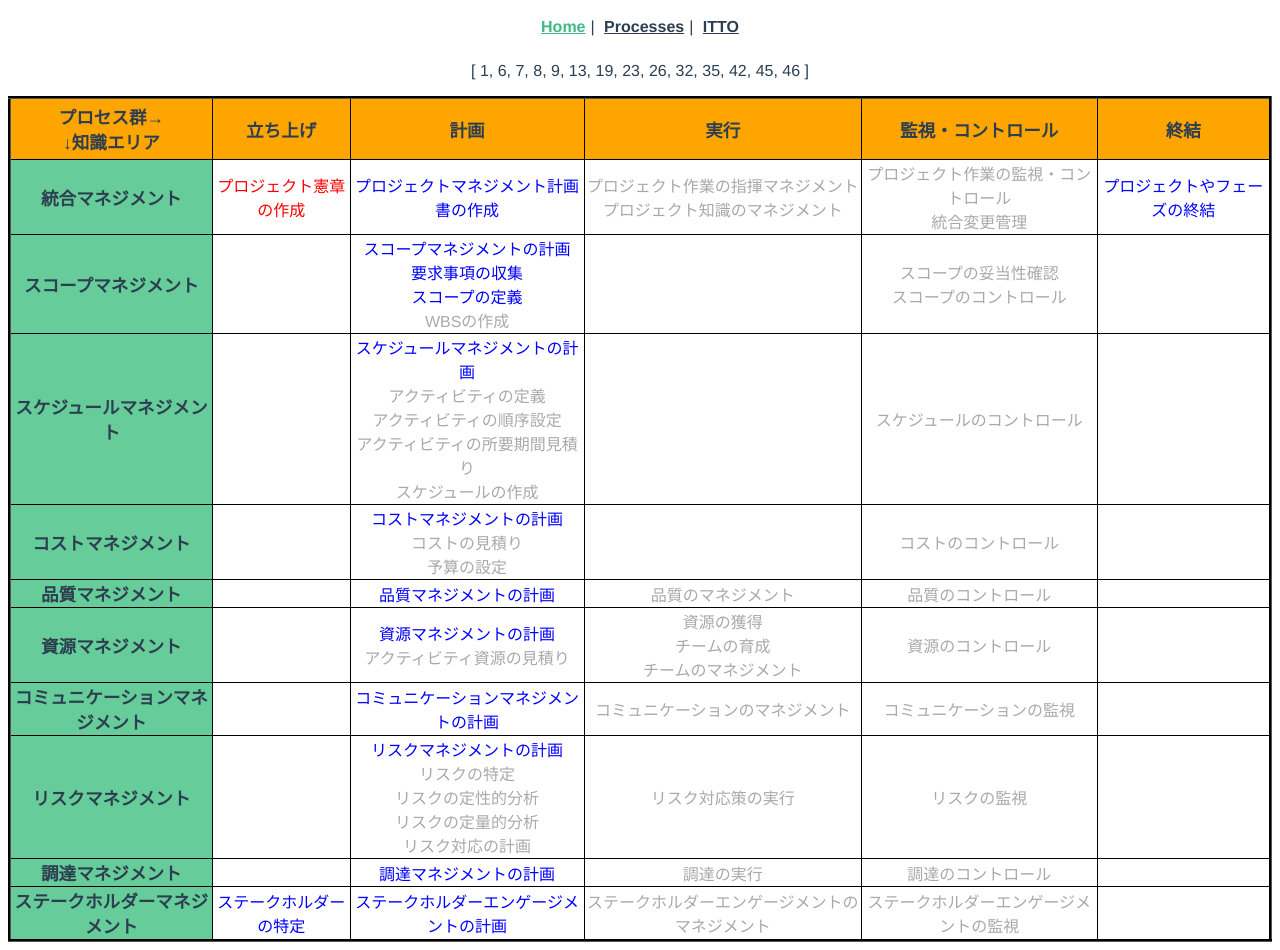
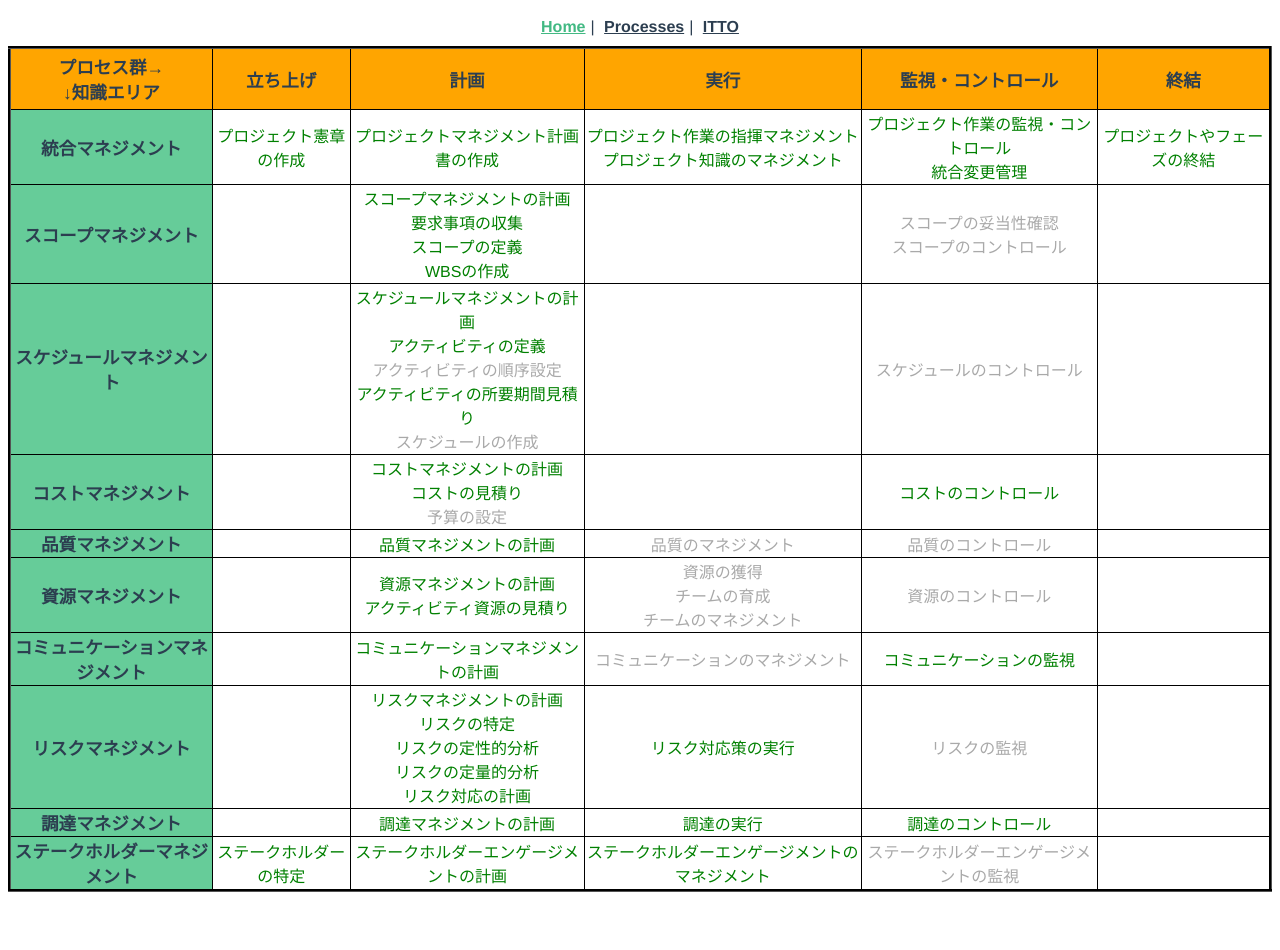
Before and after one commit to codesmith/pmbok-process, a Vue app: page /home in a window 1280 px wide. After the commit the page ends 900 px from the top, so only its background shows below. Built offline with nearby package versions, Linux system fonts and the light colour scheme.

Commit message:
技術とツールを追加

```diff
--- a/src/components/HomeTable.vue
+++ b/src/components/HomeTable.vue
@@ -1,6 +1,5 @@
 <template>
   <div id="hello">
-    <p>{{selectedInputProcesses}}</p>
     <table border="3" style="border-collapse: collapse; border-color:black">
       <thead>
         <tr bgcolor="orange">
@@ -24,6 +23,7 @@
             class="inactive"
             :class="{
               'active': selectedInputProcesses.includes(0),
+              'TandtActive': selectedTandtProcesses.includes(0),
               'OutputActive': selectedOutputProcesses.includes(0)
             }"
           >{{this.$store.state.processesElements[0].name}}</router-link>
@@ -35,6 +35,7 @@
             class="inactive"
             :class="{
               'active': selectedInputProcesses.includes(1),
+              'TandtActive': selectedTandtProcesses.includes(1),
               'OutputActive': selectedOutputProcesses.includes(1)
             }"
           >{{this.$store.state.processesElements[1].name}}</router-link>
@@ -46,6 +47,7 @@
             class="inactive"
             :class="{
               'active': selectedInputProcesses.includes(2),
+              'TandtActive': selectedTandtProcesses.includes(2),
               'OutputActive': selectedOutputProcesses.includes(2)
             }"
           >{{this.$store.state.processesElements[2].name}}</router-link>
@@ -56,6 +58,7 @@
             class="inactive"
             :class="{
               'active': selectedInputProcesses.includes(3),
+              'TandtActive': selectedTandtProcesses.includes(3),
               'OutputActive': selectedOutputProcesses.includes(3)
             }"
           >{{this.$store.state.processesElements[3].name}}</router-link>
@@ -67,6 +70,7 @@
             class="inactive"
             :class="{
               'active': selectedInputProcesses.includes(4),
+              'TandtActive': selectedTandtProcesses.includes(4),
               'OutputActive': selectedOutputProcesses.includes(4)
             }"
           >{{this.$store.state.processesElements[4].name}}</router-link>
@@ -77,6 +81,7 @@
             class="inactive"
             :class="{
               'active': selectedInputProcesses.includes(5),
+              'TandtActive': selectedTandtProcesses.includes(5),
               'OutputActive': selectedOutputProcesses.includes(5)
             }"
           >{{this.$store.state.processesElements[5].name}}</router-link>
@@ -88,6 +93,7 @@
             class="inactive"
             :class="{
               'active': selectedInputProcesses.includes(6),
+              'TandtActive': selectedTandtProcesses.includes(6),
               'OutputActive': selectedOutputProcesses.includes(6)
             }"
           >{{this.$store.state.processesElements[6].name}}</router-link>
@@ -103,6 +109,7 @@
             class="inactive"
             :class="{
               'active': selectedInputProcesses.includes(7),
+              'TandtActive': selectedTandtProcesses.includes(7),
               'OutputActive': selectedOutputProcesses.includes(7)
             }"
           >{{this.$store.state.processesElements[7].name}}</router-link>
@@ -113,6 +120,7 @@
             class="inactive"
             :class="{
               'active': selectedInputProcesses.includes(8),
+              'TandtActive': selectedTandtProcesses.includes(8),
               'OutputActive': selectedOutputProcesses.includes(8)
             }"
           >{{this.$store.state.processesElements[8].name}}</router-link>
@@ -123,6 +131,7 @@
             class="inactive"
             :class="{
               'active': selectedInputProcesses.includes(9),
+              'TandtActive': selectedTandtProcesses.includes(9),
               'OutputActive': selectedOutputProcesses.includes(9)
             }"
           >{{this.$store.state.processesElements[9].name}}</router-link>
@@ -133,6 +142,7 @@
             class="inactive"
             :class="{
               'active': selectedInputProcesses.includes(10),
+              'TandtActive': selectedTandtProcesses.includes(10),
               'OutputActive': selectedOutputProcesses.includes(10)
             }"
           >{{this.$store.state.processesElements[10].name}}</router-link>
@@ -145,6 +155,7 @@
             class="inactive"
             :class="{
               'active': selectedInputProcesses.includes(11),
+              'TandtActive': selectedTandtProcesses.includes(11),
               'OutputActive': selectedOutputProcesses.includes(11)
             }"
           >{{this.$store.state.processesElements[11].name}}</router-link>
@@ -155,6 +166,7 @@
             class="inactive"
             :class="{
               'active': selectedInputProcesses.includes(12),
+              'TandtActive': selectedTandtProcesses.includes(12),
               'OutputActive': selectedOutputProcesses.includes(12)
             }"
           >{{this.$store.state.processesElements[12].name}}</router-link>
@@ -171,6 +183,7 @@
             class="inactive"
             :class="{
               'active': selectedInputProcesses.includes(13),
+              'TandtActive': selectedTandtProcesses.includes(13),
               'OutputActive': selectedOutputProcesses.includes(13)
             }"
           >{{this.$store.state.processesElements[13].name}}</router-link>
@@ -181,6 +194,7 @@
             class="inactive"
             :class="{
               'active': selectedInputProcesses.includes(14),
+              'TandtActive': selectedTandtProcesses.includes(14),
               'OutputActive': selectedOutputProcesses.includes(14)
             }"
           >{{this.$store.state.processesElements[14].name}}</router-link>
@@ -191,6 +205,7 @@
             class="inactive"
             :class="{
               'active': selectedInputProcesses.includes(15),
+              'TandtActive': selectedTandtProcesses.includes(15),
               'OutputActive': selectedOutputProcesses.includes(15)
             }"
           >{{this.$store.state.processesElements[15].name}}</router-link>
@@ -201,6 +216,7 @@
             class="inactive"
             :class="{
               'active': selectedInputProcesses.includes(16),
+              'TandtActive': selectedTandtProcesses.includes(16),
               'OutputActive': selectedOutputProcesses.includes(16)
             }"
           >{{this.$store.state.processesElements[16].name}}</router-link>
@@ -211,6 +227,7 @@
             class="inactive"
             :class="{
               'active': selectedInputProcesses.includes(17),
+              'TandtActive': selectedTandtProcesses.includes(17),
               'OutputActive': selectedOutputProcesses.includes(17)
             }"
           >{{this.$store.state.processesElements[17].name}}</router-link>
@@ -223,6 +240,7 @@
             class="inactive"
             :class="{
               'active': selectedInputProcesses.includes(18),
+              'TandtActive': selectedTandtProcesses.includes(18),
               'OutputActive': selectedOutputProcesses.includes(18)
             }"
           >{{this.$store.state.processesElements[18].name}}</router-link>
@@ -239,6 +257,7 @@
             class="inactive"
             :class="{
               'active': selectedInputProcesses.includes(19),
+              'TandtActive': selectedTandtProcesses.includes(19),
               'OutputActive': selectedOutputProcesses.includes(19)
             }"
           >{{this.$store.state.processesElements[19].name}}</router-link>
@@ -249,6 +268,7 @@
             class="inactive"
             :class="{
               'active': selectedInputProcesses.includes(20),
+              'TandtActive': selectedTandtProcesses.includes(20),
               'OutputActive': selectedOutputProcesses.includes(20)
             }"
           >{{this.$store.state.processesElements[20].name}}</router-link>
@@ -271,6 +291,7 @@
             class="inactive"
             :class="{
               'active': selectedInputProcesses.includes(22),
+              'TandtActive': selectedTandtProcesses.includes(22),
               'OutputActive': selectedOutputProcesses.includes(22)
             }"
           >{{this.$store.state.processesElements[22].name}}</router-link>
@@ -287,6 +308,7 @@
             class="inactive"
             :class="{
               'active': selectedInputProcesses.includes(23),
+              'TandtActive': selectedTandtProcesses.includes(23),
               'OutputActive': selectedOutputProcesses.includes(23)
             }"
           >{{this.$store.state.processesElements[23].name}}</router-link>
@@ -298,6 +320,7 @@
             class="inactive"
             :class="{
               'active': selectedInputProcesses.includes(24),
+              'TandtActive': selectedTandtProcesses.includes(24),
               'OutputActive': selectedOutputProcesses.includes(24)
             }"
           >{{this.$store.state.processesElements[24].name}}</router-link>
@@ -309,6 +332,7 @@
             class="inactive"
             :class="{
               'active': selectedInputProcesses.includes(25),
+              'TandtActive': selectedTandtProcesses.includes(25),
               'OutputActive': selectedOutputProcesses.includes(25)
             }"
           >{{this.$store.state.processesElements[25].name}}</router-link>
@@ -325,6 +349,7 @@
             class="inactive"
             :class="{
               'active': selectedInputProcesses.includes(26),
+              'TandtActive': selectedTandtProcesses.includes(26),
               'OutputActive': selectedOutputProcesses.includes(26)
             }"
           >{{this.$store.state.processesElements[26].name}}</router-link>
@@ -335,6 +360,7 @@
             class="inactive"
             :class="{
               'active': selectedInputProcesses.includes(27),
+              'TandtActive': selectedTandtProcesses.includes(27),
               'OutputActive': selectedOutputProcesses.includes(27)
             }"
           >{{this.$store.state.processesElements[27].name}}</router-link>
@@ -346,6 +372,7 @@
             class="inactive"
             :class="{
               'active': selectedInputProcesses.includes(28),
+              'TandtActive': selectedTandtProcesses.includes(28),
               'OutputActive': selectedOutputProcesses.includes(28)
             }"
           >{{this.$store.state.processesElements[28].name}}</router-link>
@@ -356,6 +383,7 @@
             class="inactive"
             :class="{
               'active': selectedInputProcesses.includes(29),
+              'TandtActive': selectedTandtProcesses.includes(29),
               'OutputActive': selectedOutputProcesses.includes(29)
             }"
           >{{this.$store.state.processesElements[29].name}}</router-link>
@@ -366,6 +394,7 @@
             class="inactive"
             :class="{
               'active': selectedInputProcesses.includes(30),
+              'TandtActive': selectedTandtProcesses.includes(30),
               'OutputActive': selectedOutputProcesses.includes(30)
             }"
           >{{this.$store.state.processesElements[30].name}}</router-link>
@@ -377,6 +406,7 @@
             class="inactive"
             :class="{
               'active': selectedInputProcesses.includes(31),
+              'TandtActive': selectedTandtProcesses.includes(31),
               'OutputActive': selectedOutputProcesses.includes(31)
             }"
           >{{this.$store.state.processesElements[31].name}}</router-link>
@@ -393,6 +423,7 @@
             class="inactive"
             :class="{
               'active': selectedInputProcesses.includes(32),
+              'TandtActive': selectedTandtProcesses.includes(32),
               'OutputActive': selectedOutputProcesses.includes(32)
             }"
           >{{this.$store.state.processesElements[32].name}}</router-link>
@@ -404,6 +435,7 @@
             class="inactive"
             :class="{
               'active': selectedInputProcesses.includes(33),
+              'TandtActive': selectedTandtProcesses.includes(33),
               'OutputActive': selectedOutputProcesses.includes(33)
             }"
           >{{this.$store.state.processesElements[33].name}}</router-link>
@@ -415,6 +447,7 @@
             class="inactive"
             :class="{
               'active': selectedInputProcesses.includes(34),
+              'TandtActive': selectedTandtProcesses.includes(34),
               'OutputActive': selectedOutputProcesses.includes(34)
             }"
           >{{this.$store.state.processesElements[34].name}}</router-link>
@@ -431,6 +464,7 @@
             class="inactive"
             :class="{
               'active': selectedInputProcesses.includes(35),
+              'TandtActive': selectedTandtProcesses.includes(35),
               'OutputActive': selectedOutputProcesses.includes(35)
             }"
           >{{this.$store.state.processesElements[35].name}}</router-link>
@@ -441,6 +475,7 @@
             class="inactive"
             :class="{
               'active': selectedInputProcesses.includes(36),
+              'TandtActive': selectedTandtProcesses.includes(36),
               'OutputActive': selectedOutputProcesses.includes(36)
             }"
           >{{this.$store.state.processesElements[36].name}}</router-link>
@@ -451,6 +486,7 @@
             class="inactive"
             :class="{
               'active': selectedInputProcesses.includes(37),
+              'TandtActive': selectedTandtProcesses.includes(37),
               'OutputActive': selectedOutputProcesses.includes(37)
             }"
           >{{this.$store.state.processesElements[37].name}}</router-link>
@@ -461,6 +497,7 @@
             class="inactive"
             :class="{
               'active': selectedInputProcesses.includes(38),
+              'TandtActive': selectedTandtProcesses.includes(38),
               'OutputActive': selectedOutputProcesses.includes(38)
             }"
           >{{this.$store.state.processesElements[38].name}}</router-link>
@@ -471,6 +508,7 @@
             class="inactive"
             :class="{
               'active': selectedInputProcesses.includes(39),
+              'TandtActive': selectedTandtProcesses.includes(39),
               'OutputActive': selectedOutputProcesses.includes(39)
             }"
           >{{this.$store.state.processesElements[39].name}}</router-link>
@@ -482,6 +520,7 @@
             class="inactive"
             :class="{
               'active': selectedInputProcesses.includes(40),
+              'TandtActive': selectedTandtProcesses.includes(40),
               'OutputActive': selectedOutputProcesses.includes(40)
             }"
           >{{this.$store.state.processesElements[40].name}}</router-link>
@@ -493,6 +532,7 @@
             class="inactive"
             :class="{
               'active': selectedInputProcesses.includes(41),
+              'TandtActive': selectedTandtProcesses.includes(41),
               'OutputActive': selectedOutputProcesses.includes(41)
             }"
           >{{this.$store.state.processesElements[41].name}}</router-link>
@@ -509,6 +549,7 @@
             class="inactive"
             :class="{
               'active': selectedInputProcesses.includes(42),
+              'TandtActive': selectedTandtProcesses.includes(42),
               'OutputActive': selectedOutputProcesses.includes(42)
             }"
           >{{this.$store.state.processesElements[42].name}}</router-link>
@@ -520,6 +561,7 @@
             class="inactive"
             :class="{
               'active': selectedInputProcesses.includes(43),
+              'TandtActive': selectedTandtProcesses.includes(43),
               'OutputActive': selectedOutputProcesses.includes(43)
             }"
           >{{this.$store.state.processesElements[43].name}}</router-link>
@@ -531,6 +573,7 @@
             class="inactive"
             :class="{
               'active': selectedInputProcesses.includes(44),
+              'TandtActive': selectedTandtProcesses.includes(44),
               'OutputActive': selectedOutputProcesses.includes(44)
             }"
           >{{this.$store.state.processesElements[44].name}}</router-link>
@@ -546,6 +589,7 @@
             class="inactive"
             :class="{
               'active': selectedInputProcesses.includes(45),
+              'TandtActive': selectedTandtProcesses.includes(45),
               'OutputActive': selectedOutputProcesses.includes(45)
             }"
           >{{this.$store.state.processesElements[45].name}}</router-link>
@@ -557,6 +601,7 @@
             class="inactive"
             :class="{
               'active': selectedInputProcesses.includes(46),
+              'TandtActive': selectedTandtProcesses.includes(46),
               'OutputActive': selectedOutputProcesses.includes(46)
             }"
           >{{this.$store.state.processesElements[46].name}}</router-link>
@@ -568,6 +613,7 @@
             class="inactive"
             :class="{
               'active': selectedInputProcesses.includes(47),
+              'TandtActive': selectedTandtProcesses.includes(47),
               'OutputActive': selectedOutputProcesses.includes(47)
             }"
           >{{this.$store.state.processesElements[47].name}}</router-link>
@@ -579,6 +625,7 @@
             class="inactive"
             :class="{
               'active': selectedInputProcesses.includes(48),
+              'TandtActive': selectedTandtProcesses.includes(48),
               'OutputActive': selectedOutputProcesses.includes(48)
             }"
           >{{this.$store.state.processesElements[48].name}}</router-link>
@@ -627,6 +674,24 @@ export default {
       );
       return filteredProcessesArray;
     },
+    selectedTandtProcesses() {
+      const processesElements = this.$store.state.processesElements;
+      let routedTTNumber = this.routedElement.ttNum;
+
+      let filteredProcessesElements = processesElements.filter(
+        processesElement => {
+          return processesElement.tandt.includes(routedTTNumber);
+        }
+      );
+
+      let filteredProcessesArray = [];
+      filteredProcessesArray = filteredProcessesElements.map(
+        filteredProcessesElement => {
+          return filteredProcessesElement.psNum;
+        }
+      );
+      return filteredProcessesArray;
+    },
     selectedOutputProcesses() {
       const processesElements = this.$store.state.processesElements;
       let routedIONumber = 0;
@@ -667,6 +732,9 @@ export default {
 .OutputActive {
   color: red;
 }
+.TandtActive {
+  color: green;
+}
 
 thead > tr > td {
   text-align: center;
```
